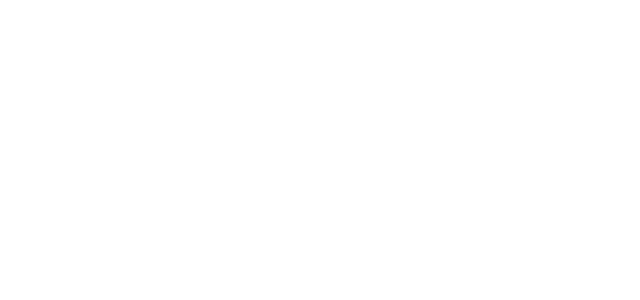
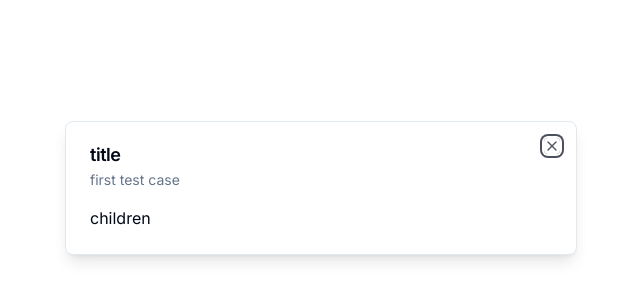
Before and after one commit to kusumachandu/next-ecommerce-admin, a Next.js app: page / in a window 1280 px wide. Shown: the part 212-512 px from the top of the page, without its empty margins (319-959 px from the left). Built offline with nearby package versions, Linux system fonts and the light colour scheme.

Commit message:
modal component created

```diff
--- a/app/(root)/page.tsx
+++ b/app/(root)/page.tsx
@@ -1,11 +1,19 @@
+"use client"
+
 import { Button } from '@/components/ui/button'
-import Image from 'next/image'
+import { Modal } from '@/components/ui/modal'
 import { UserButton } from '@clerk/nextjs'
+import { title } from 'process'
 
 export default function SetupPage() {
   return (
     <div className='p-4'>
       <UserButton afterSignOutUrl='/' />
+      <div>
+        <Modal isOpen onClose={() => {}} title='title' description='first test case'>
+          children
+        </Modal>
+      </div>
     </div>
   )
 }
--- /dev/null
+++ b/components/ui/modal.tsx
@@ -0,0 +1,42 @@
+"use client"
+
+import { Dialog, DialogContent, DialogDescription, DialogHeader, DialogTitle } from "./dialog";
+
+interface ModalProps {
+  title: string;
+  description: string;
+  isOpen: boolean;
+  onClose: () => void;
+  children?: React.ReactNode;
+}
+
+export const Modal: React.FC<ModalProps> = ({
+  title,
+  description,
+  isOpen,
+  onClose,
+  children
+}) => {
+
+  const onChange = (open: boolean) => {
+    if(!open) {
+      onClose();
+    }
+  }
+
+  return (
+    <>
+      <Dialog open={isOpen} onOpenChange={onChange}>
+        <DialogContent>
+          <DialogHeader>
+            <DialogTitle>{title}</DialogTitle>
+            <DialogDescription>{description}</DialogDescription>
+          </DialogHeader>
+          <div>
+            {children}
+          </div>
+        </DialogContent>
+      </Dialog>
+    </>
+  )
+}
--- a/package.json
+++ b/package.json
@@ -28,6 +28,7 @@
     "tailwind-merge": "^1.14.0",
     "tailwindcss": "3.3.3",
     "tailwindcss-animate": "^1.0.7",
-    "typescript": "5.2.2"
+    "typescript": "5.2.2",
+    "zustand": "^4.4.3"
   }
 }
```
Also changed, not shown: 1 other file (tests, documents, lock files or other folders).
